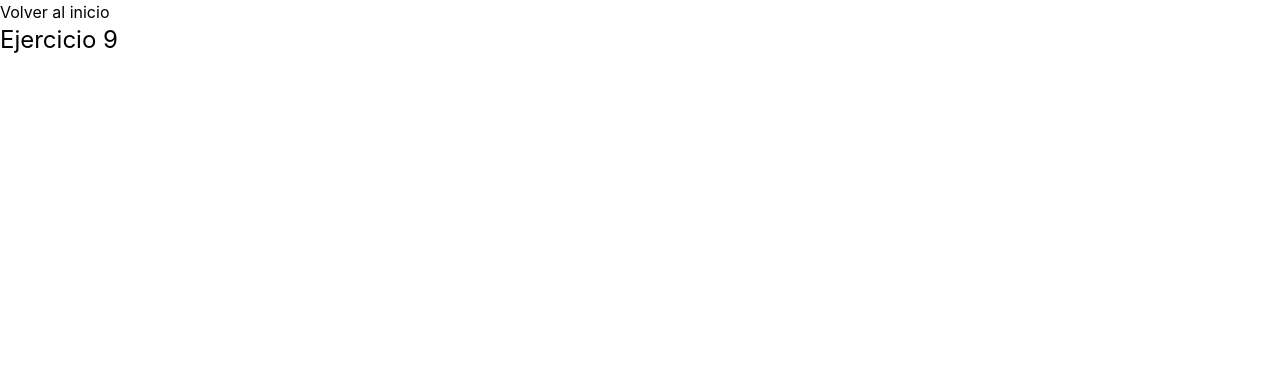
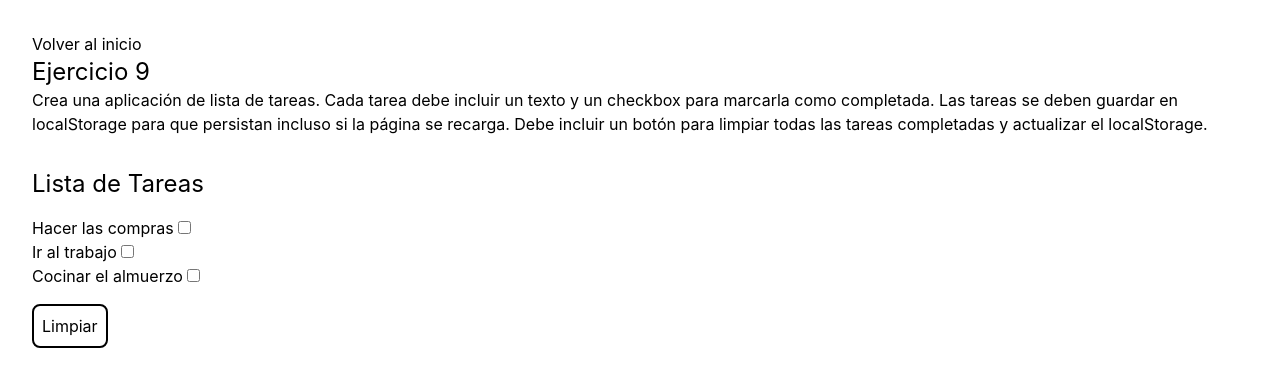
Before and after one commit to AnthonyBrito-dev/ejercicios-react, a React (Vite) app: page /eje9 in a window 1280 px wide. Shown: the top 386 px of the page. Built offline with nearby package versions, Linux system fonts and the light colour scheme.

Commit message:
Avance del ejercicio 9 de React

```diff
--- a/src/exercises/ejercicio9.jsx
+++ b/src/exercises/ejercicio9.jsx
@@ -1,10 +1,70 @@
 import Encabezado from "../components/encabezado";
+import { useState, useEffect } from "react";
+
+const todoList = [
+    {id:"1", tarea:'Hacer las compras', check:false},
+    {id:"2", tarea:'Ir al trabajo', check:false},
+    {id:"3", tarea:'Cocinar el almuerzo', check:false},
+]
+
+function Tareas() {
+    const [lista, setLista] = useState(() => {
+        const guardado = localStorage.getItem('segundasTareas');
+        if (guardado) {
+            return JSON.parse(guardado);
+        }
+        return todoList;
+    });
+
+    const cambiarCheck = (id) => {
+        const nuevaLista = lista.map(tarea => {
+            if (tarea.id === id) {
+                return { ...tarea, check: !tarea.check };
+            }
+            return tarea;
+        });
+
+        setLista(nuevaLista);
+    };
+
+    useEffect(()=>{
+        localStorage.setItem('segundasTareas', JSON.stringify(lista))
+        //localStorage.getItem("segundasTareas")
+    },[lista])
+
+    return (
+    <>
+    <p className="text-2xl mb-4">Lista de Tareas</p>
+    <BajarTareas listaTareas={lista} funcionCambiarCheck={cambiarCheck}/>
+    <button className="p-2 border-2 border-black hover:cursor-pointer rounded-lg">Limpiar</button>
+    </>
+    )
+}
+
+function BajarTareas({listaTareas, funcionCambiarCheck}) {
+
+    return (
+        <div>
+            <ul className="mb-4">{
+                listaTareas.map(tarea => {
+                    return <li key={tarea.id}>{tarea.tarea} <input onChange={()=>funcionCambiarCheck(tarea.id)} type="checkbox" checked={tarea.check}/></li>
+                })
+            }</ul>
+        </div>
+    )
+}
+
 
 export default function Ejercicio9() {
-    const ejercicio9 = ``
+    const ejercicio9 = `Crea una aplicación de lista de tareas.
+    Cada tarea debe incluir un texto y un checkbox para marcarla como completada.
+    Las tareas se deben guardar en localStorage para que persistan incluso si la página se recarga.
+    Debe incluir un botón para limpiar todas las tareas completadas y actualizar el localStorage.`
+
     return (
-        <>
+        <div className="p-8">
         <Encabezado texto={ejercicio9} num={9}></Encabezado>
-        </>
+        <Tareas></Tareas>
+        </div>
     );
 }
```
